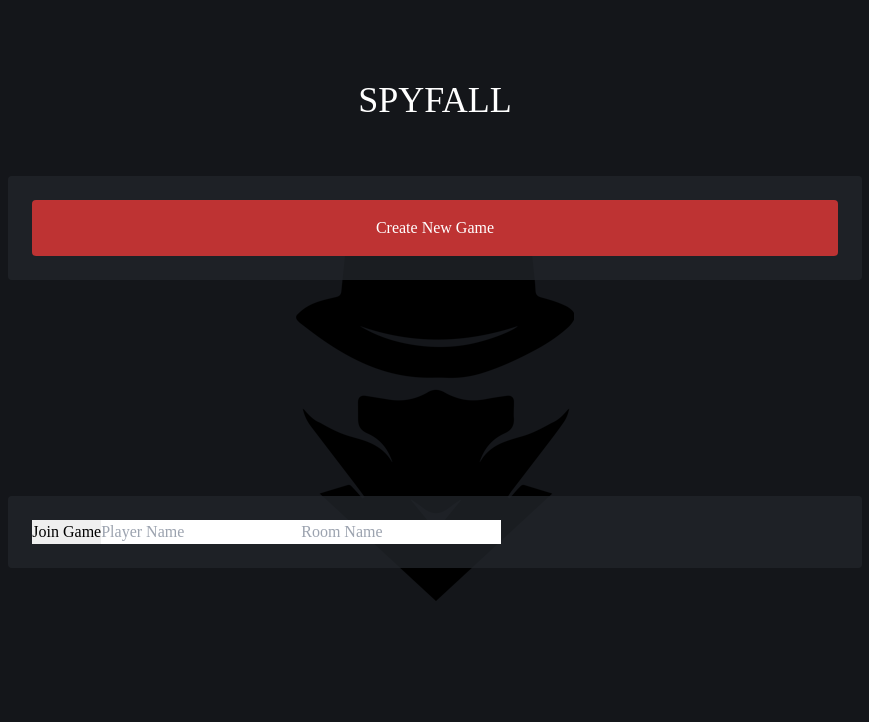
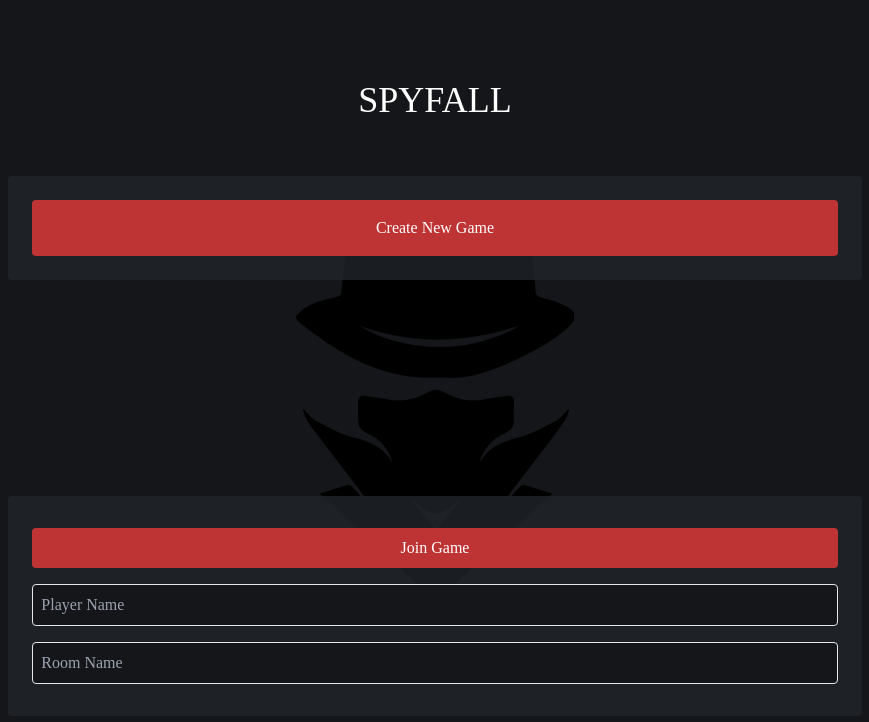
Before and after one commit to rsacramento18/spyfall, a React (Create React App) app in the folder site/: page / in a window 1280 px wide. Shown: the top 722 px of the page, without its empty margins (205-1074 px from the left). Built offline with nearby package versions, Linux system fonts and the light colour scheme.

Commit message:
adding new css to app

```diff
--- a/site/src/components/creategame.tsx
+++ b/site/src/components/creategame.tsx
@@ -7,19 +7,17 @@ const CreateGame = (props: any) => {
   const onSubmit = (data: any) => props.socket.emit("createGame", data);
 
   return (
-    <div className="bg-none flex h-screen">
-      <div className="bg-white bg-pattern w-3/4 m-auto rounded-sm py-8 flex align-center flex-col justify-center">
-        <div className="text-center">
-          <h1 className="text-4xl">Create Game</h1>
-        </div>
-        <div className="flex justify-center">
-          <form className="flex flex-col justify-center text-center mt-4 p-4 w-3/4" onSubmit={handleSubmit(onSubmit)}>
-            <input className="my-1 w-44 border border-black rounded-sm p-2" type="number" name="playerCount" ref={register} placeholder="Number of players"/>
-            <input className="my-1 w-44 border border-black rounded-sm p-2" type="number" name="roundTime" ref={register} placeholder="Round time"/>
-            <input className="my-1 w-44 border border-black rounded-sm p-2" type="text" name="playerName" ref={register} placeholder="Player Name"/>
-            <input className="text-white font-bold p-4 my-1 w-44 bg-blue-500" type="submit" value="Create Game"/>
-          </form>
-        </div>
+    <div className="flex flex-col h-screen py-4">
+      <div className="text-gray-400 text-center mt-16 text-4xl uppercase">
+        <h1 className="text-4xl">Create Game</h1>
+      </div>
+      <div className="bg-primary my-14 mx-auto w-2/3 p-6 rounded bg-opacity-80">
+        <form className="flex flex-col justify-center text-center p-4 w-full" onSubmit={handleSubmit(onSubmit)}>
+          <input className="bg-background p-2 my-2 rounded border text-gray-400" type="number" name="playerCount" ref={register} placeholder="Number of players"/>
+          <input className="bg-background p-2 my-2 rounded border text-gray-400" type="number" name="roundTime" ref={register} placeholder="Round time"/>
+          <input className="bg-background p-2 my-2 rounded border text-gray-400" type="text" name="playerName" ref={register} placeholder="Player Name"/>
+          <input className="w-full text-center font-medium bg-button text-white p-2 rounded my-2" type="submit" value="Create Game"/>
+        </form>
       </div>
     </div>
   );
--- a/site/src/components/init.tsx
+++ b/site/src/components/init.tsx
@@ -13,14 +13,14 @@ const Init = (props: any) => {
         <div className="text-white text-center mt-16 text-4xl uppercase">
           <h1 className="">Spyfall</h1>
         </div>
-        <div className="bg-primary my-4 my-14 mx-auto w-2/3 p-6 rounded bg-opacity-80">
+        <div className="bg-primary my-14 mx-auto w-2/3 p-6 rounded bg-opacity-80">
           <button className="w-full text-center font-medium bg-button text-white p-4 rounded" onClick={createGame}>Create New Game</button>
         </div>
         <div className="bg-primary my-4 mt-40 mx-auto w-2/3 p-6 rounded bg-opacity-80">
-          <form className="" onSubmit={handleSubmit(joinGame)}>
-            <input className="" type="submit" value="Join Game"/>
-            <input className="" type="text" name="playerName" ref={register} placeholder="Player Name" />
-            <input className="" type="text" name="gameCode" ref={register} placeholder="Room Name" />
+          <form className="flex flex-col" onSubmit={handleSubmit(joinGame)}>
+            <input className="w-full text-center font-medium bg-button text-white p-2 rounded my-2" type="submit" value="Join Game"/>
+            <input className="bg-background p-2 my-2 rounded border text-gray-400" type="text" name="playerName" ref={register} placeholder="Player Name" />
+            <input className="bg-background p-2 my-2 rounded border text-gray-400" type="text" name="gameCode" ref={register} placeholder="Room Name" />
           </form>
         </div>
     </div>
```
